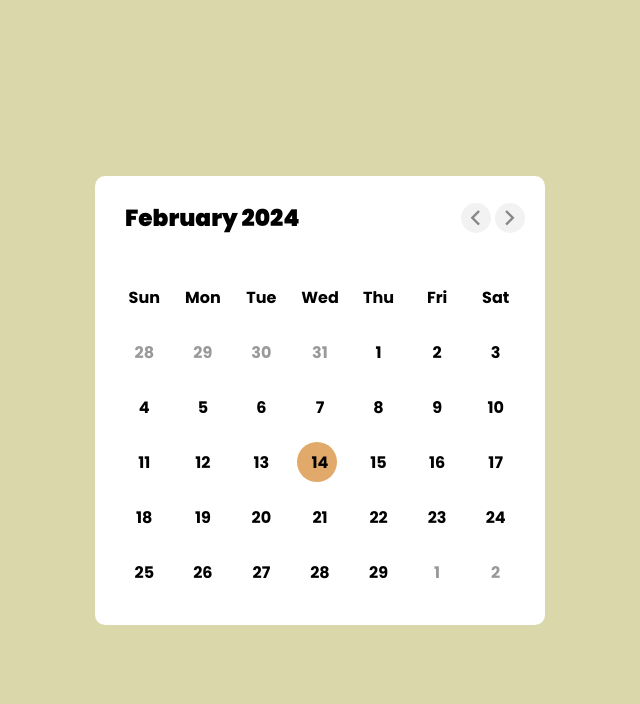
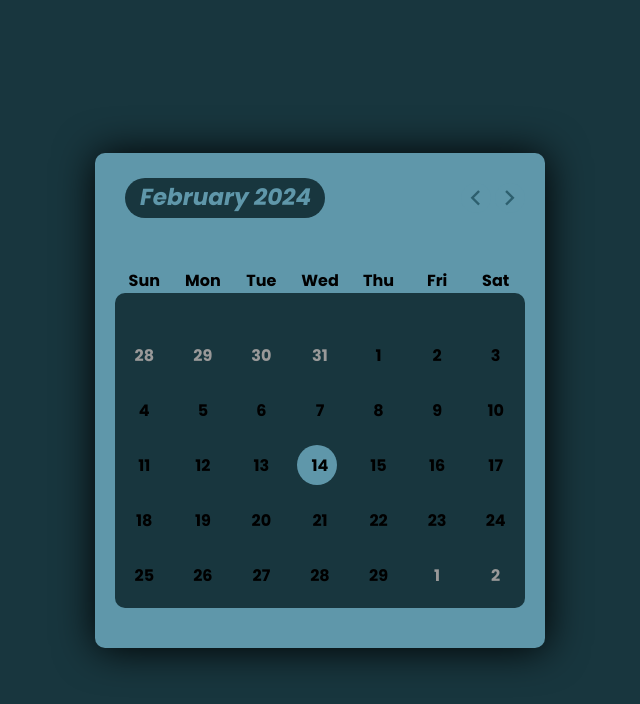
Before and after one commit to aryaaswale/Mini_project, a plain HTML site: page index.html in a window 1280 px wide. Shown: the whole page, without its empty margins (320-960 px from the left). Drawn offline with nearby package versions, Linux system fonts and the light colour scheme.

Commit message:
Final style.css

```diff
--- a/style.css
+++ b/style.css
@@ -11,14 +11,15 @@ body{
     align-items: center;
     justify-content: center;
     min-height: 100vh;
-    background: rgb(218, 216, 170);
-    font-weight: bold;
+    background: #18363E;
+    font-weight: bolder;
 }
 
 .wrapper{
-    background: white;
+    background: #5F97AA;
     width: 450px;
     border-radius: 10px;
+    box-shadow: 1px 1px  40px black;
 }
 .calender ul{
     display: flex;
@@ -34,7 +35,19 @@ body{
 header .current-date{
     font-size: 1.45rem;
     font-weight: 1000;
+    font-style: italic;
+    font-weight: bold;
+    color: #5F97AA;
     margin-bottom: 20px;
+    background-color: #18363E;
+    border-radius: 20px;
+    height: 40px;
+    width: 200px;
+    align-items: center;
+    justify-content: center;
+
+    padding-left: 15px;
+    padding-top: 2px;
 }
 
 
@@ -47,8 +60,8 @@ header .icons span{
     text-align: center;
     line-height: 30px;
     border-radius: 50%;
-    background:#f2f2f2;
-    color: #878787;
+    background:#5F97AA;
+    color: #2D5F6E;
     font-size: 1.9rem;
     margin-bottom:20px ;
 }
@@ -58,7 +71,7 @@ header .icons span:last-child{
 }
 
 header .icons span:hover{
-    background: rgb(131, 181, 131);
+    background: #18363E;
 }
 
 .calender{
@@ -74,9 +87,15 @@ header .icons span:hover{
 
 .calender .week li{
     font-weight: 900;
+
+
 }
 .calender .days   {
     margin-bottom: 20px;
+    background-color: #18363E;
+    border-radius: 10px;
+    padding-top: 20px;
+    padding-bottom: 20px;
 }
 .calender .days li{
     cursor: pointer;
@@ -120,11 +139,11 @@ header .icons span:hover{
 }
 
 .days li:hover::before{
-    background: rgb(218, 216, 170);
+    background: #5F97AA;
     margin-left: 5px;
 }
 
 .days li.active::before{
-    background:  rgb(225, 169, 106);
+    background:  #5F97AA;
     margin-left: 5px;
 }
```
